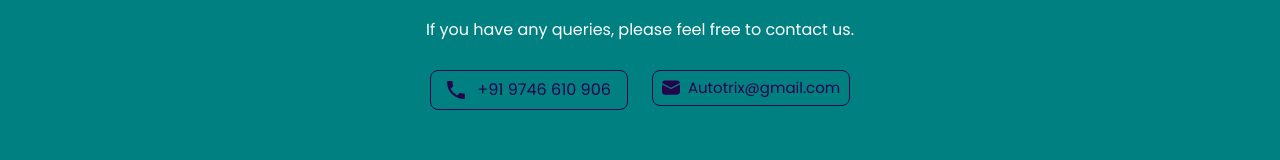
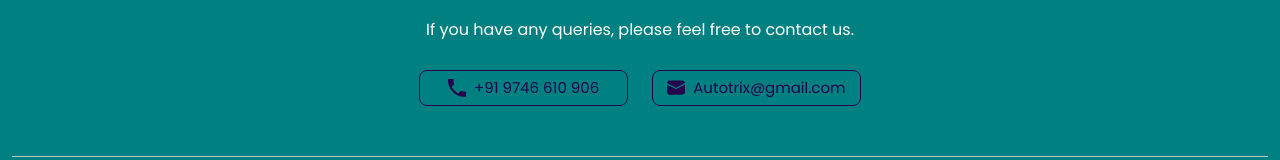
Before and after one commit to JAMSHID12/vytus-web-page, a plain HTML site: page index.html in a window 1280 px wide. Shown: the part 676-836 px from the top of the page. Drawn offline with Linux system fonts and the light colour scheme.

Commit message:
code updated

```diff
--- a/css/style.css
+++ b/css/style.css
@@ -110,27 +110,23 @@ body {
     font-size: 15px;
 }
 
-.btn-call .btn img, .btn-mail img{
+.btn-call img, .btn-mail img{
     color: white;
     margin-right: 8px;
     width: 18px;
     height: auto;
 }
 
-.btn-call{
+.btn-call, .btn-mail{
     background-color: transparent;
     border-color: #24044D;
-}
-
-.btn-call .btn {
     color: #24044D;
 }
 
 .btn-mail {
-    background-color: transparent;
-    border-color: #24044D;
-    color: #24044D;
+    padding: 6px 30px;
 }
+
 
 .btn-call:hover,
 .btn-mail:hover {
--- a/index.html
+++ b/index.html
@@ -43,10 +43,8 @@
 
         <div class="row mt-2 call-or-mail">
             <div class="col-sm-6 mt-1">
-                <a href="tel:+919746610906" class="btn-call">
-                    <button type="button" class="btn">
-                        <img src="./images/icons/phone.svg" alt="Phone Icon"> +91 9746 610 906
-                    </button>
+                <a href="tel:+919746610906" class="btn btn-call">
+                    <img src="./images/icons/phone.svg" alt="Phone Icon"> +91 9746 610 906
                 </a>
             </div>
             <div class="col-sm-6 mt-1">
```
